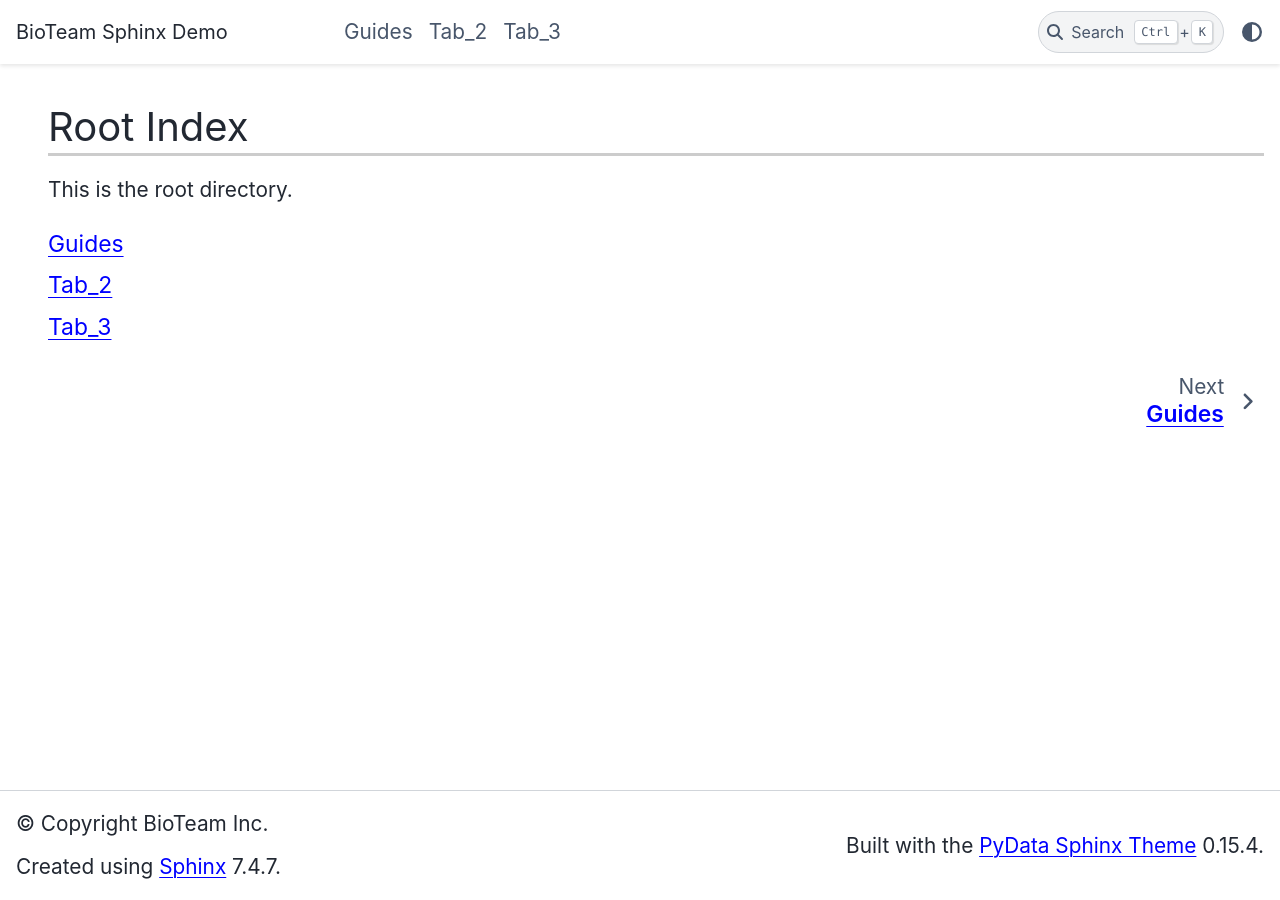
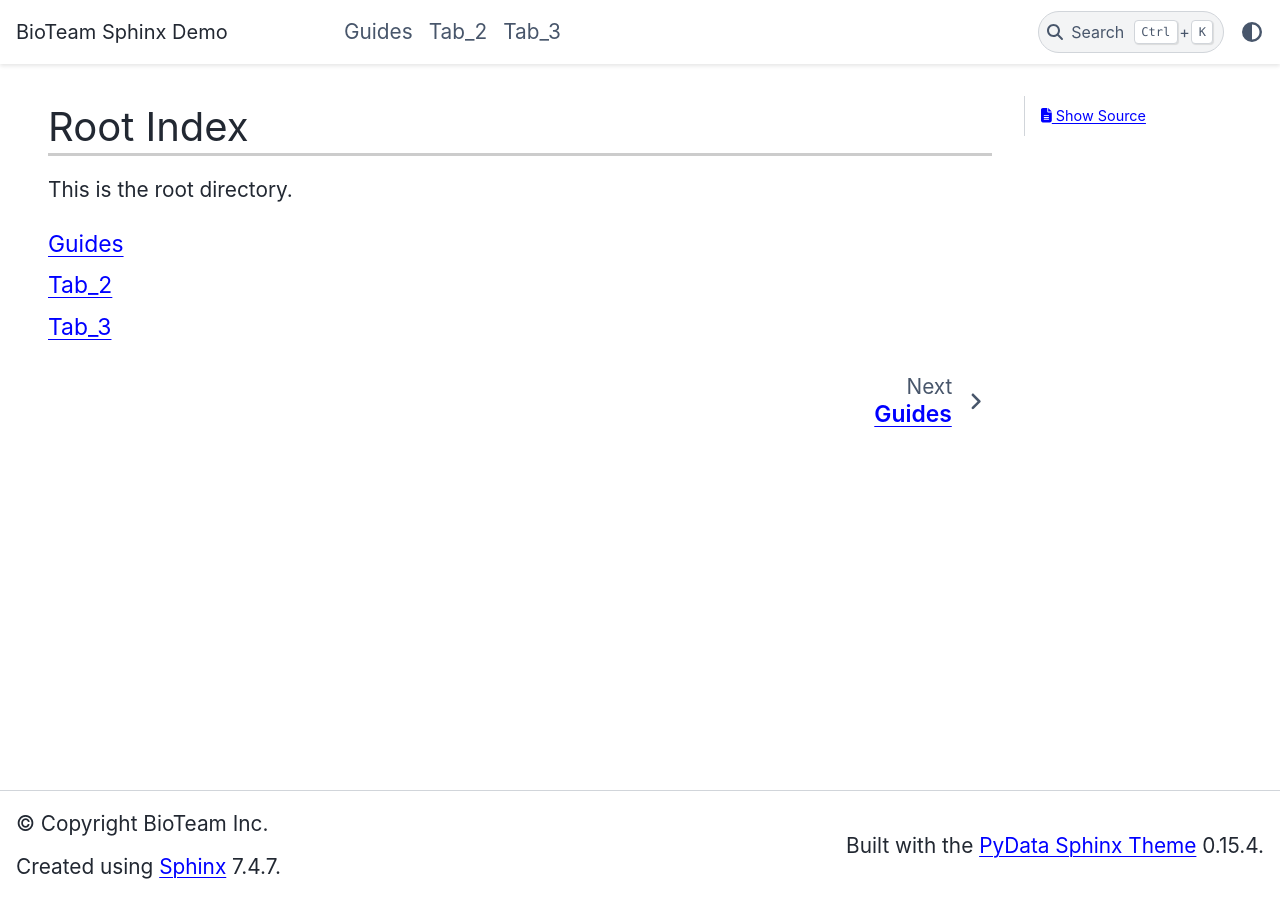
Before and after one commit to bioteam/sphinx-documentation-demo, a Sphinx documentation site: the page built from docs/index.rst, in a window 1280 px wide. Built offline with Sphinx 7.4.7 and the PyData theme 0.15.4, drawn with Linux system fonts in a browser that asks for light colours.

Commit message:
Allow source link

```diff
--- a/docs/conf.py
+++ b/docs/conf.py
@@ -68,7 +68,6 @@ html_theme_options = {
   # SHOW_NAV_LEVEL: Normally for the left sidebar, deeply nested items are collapsed.
   #                 We can change the defualt maximum depth by changing the nav level
   "show_nav_level": 2,
-#   "navbar_center": ["navbar-nav"],
 
   # LOGO: This determines the text (and icon, if you have one) that you see
   #       in the upper left-hand corner of the page
@@ -76,7 +75,7 @@ html_theme_options = {
       "text": "BioTeam Sphinx Demo"
   }
 }
-html_show_sourcelink = False
+html_show_sourcelink = True
 
 # Add any paths that contain custom static files (such as style sheets) here,
 # relative to this directory. They are copied after the builtin static files,
```
